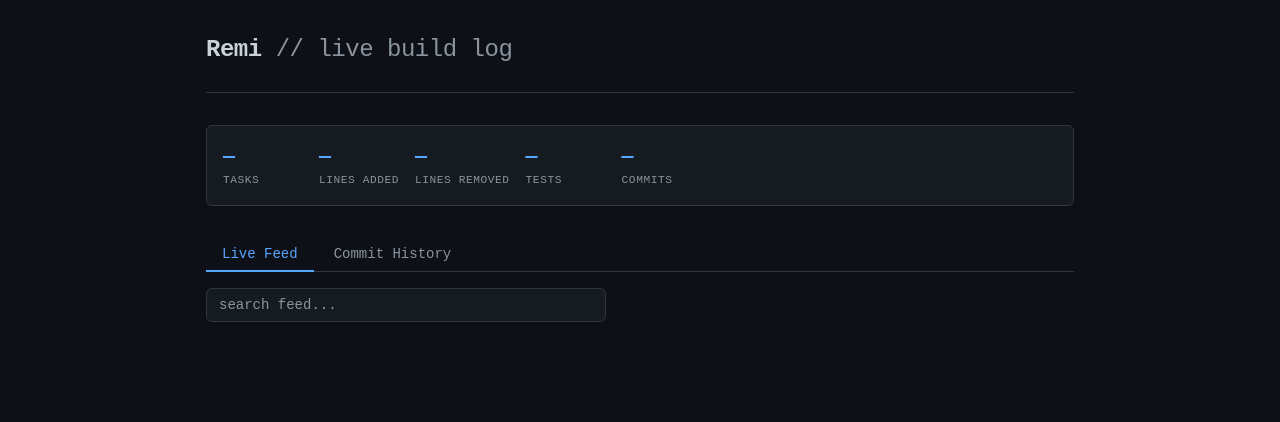
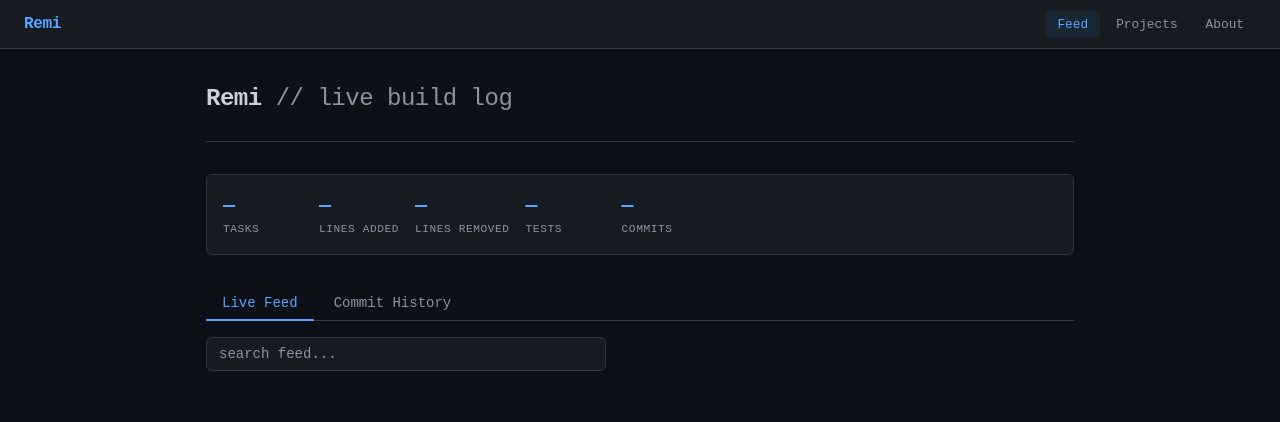
Before and after one commit to Vericious/remi-live, a plain HTML site: page index.html in a window 1280 px wide. Drawn offline with Linux system fonts and the light colour scheme; no server answers.

Commit message:
feat(SITE-016): add sticky navigation bar to showcase site
- Adds nav element with brand + links (Feed, Projects, About)
- Sticky top positioning, dark theme consistent
- Active state highlighting for current page
- Only site files modified (index.html, style.css)

```diff
--- a/index.html
+++ b/index.html
@@ -14,6 +14,15 @@
   <link rel="stylesheet" href="style.css">
 </head>
 <body>
+  <nav class="navbar">
+    <div class="nav-brand">Remi</div>
+    <ul class="nav-links">
+      <li><a href="index.html" class="nav-link active">Feed</a></li>
+      <li><a href="project.html" class="nav-link">Projects</a></li>
+      <li><a href="about.html" class="nav-link">About</a></li>
+    </ul>
+  </nav>
+
   <div class="container">
     <header>
       <h1>Remi <span class="subtitle">// live build log</span></h1>
--- a/style.css
+++ b/style.css
@@ -23,6 +23,51 @@ body {
   font-size: 14px;
   line-height: 1.5;
   min-height: 100vh;
+}
+
+/* Navbar */
+.navbar {
+  display: flex;
+  align-items: center;
+  justify-content: space-between;
+  padding: 0.75rem 1.5rem;
+  background: var(--surface);
+  border-bottom: 1px solid var(--border);
+  position: sticky;
+  top: 0;
+  z-index: 100;
+}
+
+.nav-brand {
+  font-size: 1rem;
+  font-weight: 700;
+  color: var(--accent);
+  letter-spacing: -0.02em;
+}
+
+.nav-links {
+  display: flex;
+  list-style: none;
+  gap: 0.25rem;
+}
+
+.nav-link {
+  color: var(--muted);
+  text-decoration: none;
+  font-size: 0.8rem;
+  padding: 0.375rem 0.75rem;
+  border-radius: 4px;
+  transition: color 0.15s, background 0.15s;
+}
+
+.nav-link:hover {
+  color: var(--text);
+  background: rgba(255, 255, 255, 0.04);
+}
+
+.nav-link.active {
+  color: var(--accent);
+  background: rgba(88, 166, 255, 0.08);
 }
 
 .container {
```
